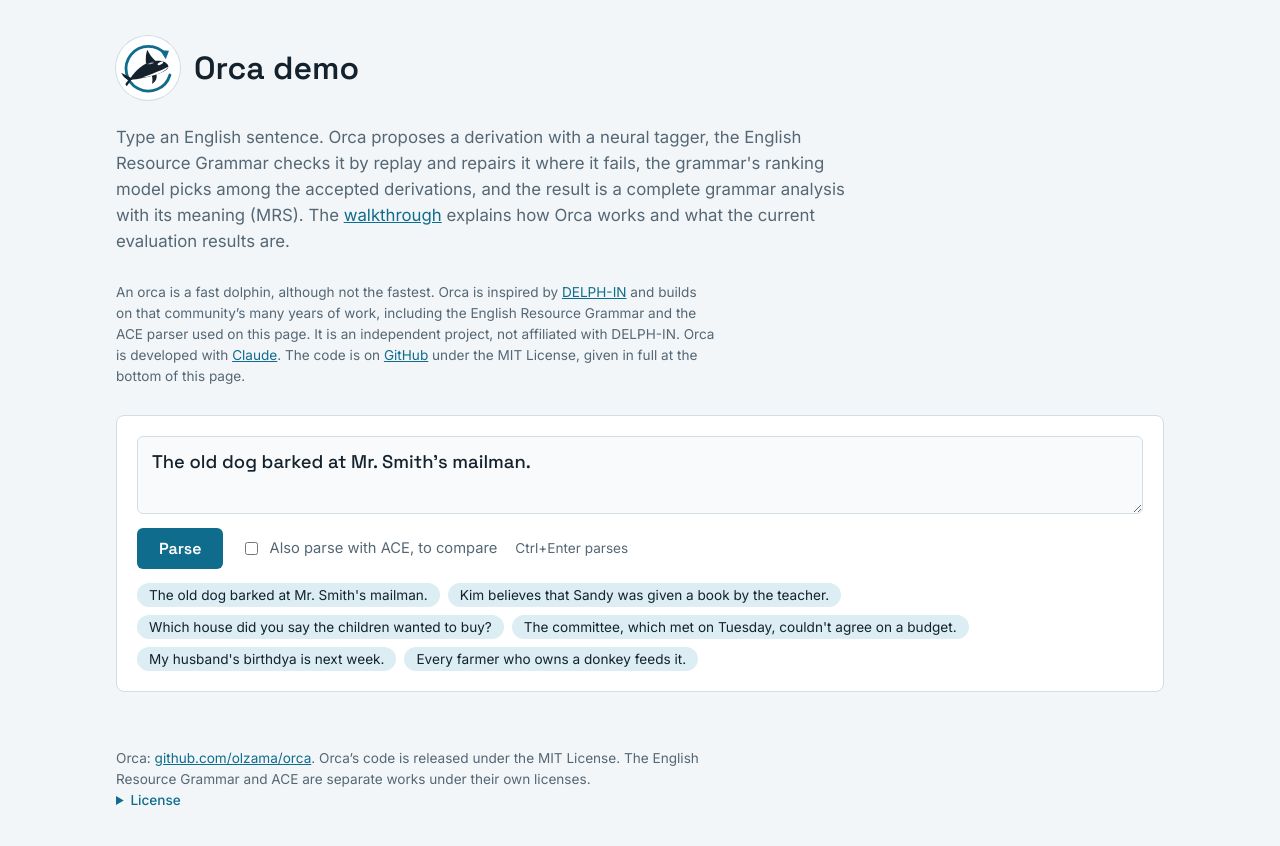
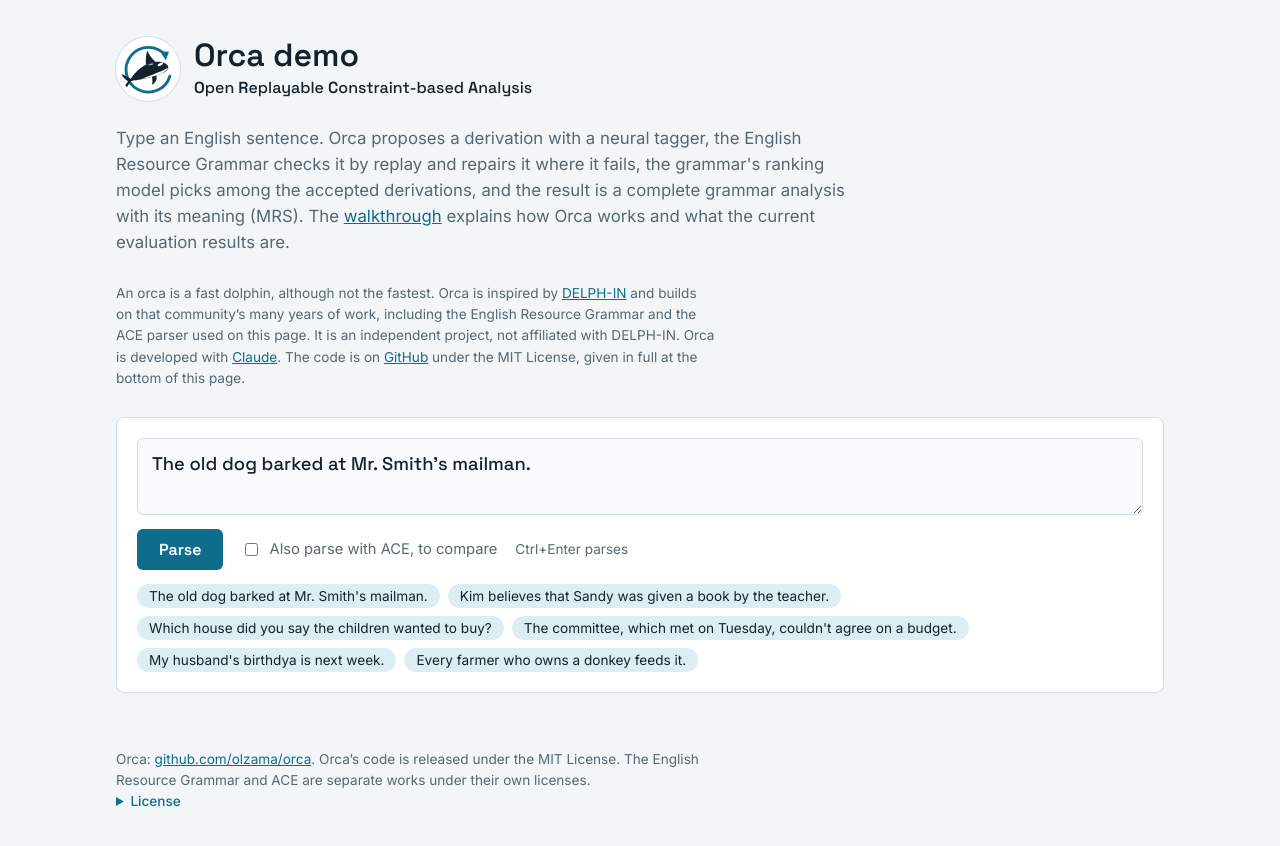
Before and after one commit to olzama/orca, a plain HTML site: page docs/demo/index.html in a window 1280 px wide. Drawn offline with Linux system fonts and the light colour scheme; no server answers.

Commit message:
Name: Open Replayable Constraint-based Analysis (demo page, README, walkthrough template)
Co-Authored-By: Claude Fable 5.2 <noreply@anthropic.com>
Claude-Session: https://claude.ai/code/session_01AKnFn3btPk4pjb9eUFGUdP

```diff
--- a/docs/demo/index.html
+++ b/docs/demo/index.html
@@ -162,7 +162,7 @@ details.frag summary .small { margin-left: 6px; }
 <body>
 <div class="wrap">
   <header class="panel" style="background:transparent;border:0;padding:0">
-    <div style="display:flex;align-items:center;gap:14px;margin-bottom:10px"><svg width="64" height="64" style="flex:none;background:#fff;border-radius:50%;padding:4px;box-shadow:0 0 0 1px var(--line)" xmlns="http://www.w3.org/2000/svg" viewBox="0 0 240 240" role="img" aria-label="Orca logo: an orca inside a replay arrow"><path d="M 196 62 A 96 96 0 1 0 214 150" fill="none" stroke="#0f6c8c" stroke-width="12" stroke-linecap="round"/><path d="M 172 44 L 210 46 L 196 82 Z" fill="#0f6c8c"/><g transform="rotate(-14 120 128)"><path d="M 44 146 L 6 112 C 10 134 20 150 44 154 Z" fill="#14222e"/><path d="M 44 148 L 4 184 C 6 164 18 152 44 146 Z" fill="#14222e"/><path d="M 34 150 C 62 118 112 92 160 98 C 190 102 210 118 208 134 C 206 146 186 154 150 156 C 110 158 70 158 34 150 Z" fill="#14222e"/><path d="M 118 100 C 122 76 128 58 138 44 C 142 64 150 84 160 98 Z" fill="#14222e"/><path d="M 150 152 C 152 172 140 186 122 190 C 130 176 130 164 130 154 Z" fill="#14222e"/><path d="M 207 136 C 198 148 176 154 150 156 C 122 157 100 156 84 154 C 120 150 170 146 207 136 Z" fill="#ffffff"/><ellipse cx="178" cy="114" rx="13" ry="5.5" transform="rotate(-12 178 114)" fill="#ffffff"/><path d="M 124 104 C 132 100 144 100 152 104 C 144 108 132 108 124 104 Z" fill="#9db0bd"/></g></svg><h1>Orca demo</h1></div>
+    <div style="display:flex;align-items:center;gap:14px;margin-bottom:10px"><svg width="64" height="64" style="flex:none;background:#fff;border-radius:50%;padding:4px;box-shadow:0 0 0 1px var(--line)" xmlns="http://www.w3.org/2000/svg" viewBox="0 0 240 240" role="img" aria-label="Orca logo: an orca inside a replay arrow"><path d="M 196 62 A 96 96 0 1 0 214 150" fill="none" stroke="#0f6c8c" stroke-width="12" stroke-linecap="round"/><path d="M 172 44 L 210 46 L 196 82 Z" fill="#0f6c8c"/><g transform="rotate(-14 120 128)"><path d="M 44 146 L 6 112 C 10 134 20 150 44 154 Z" fill="#14222e"/><path d="M 44 148 L 4 184 C 6 164 18 152 44 146 Z" fill="#14222e"/><path d="M 34 150 C 62 118 112 92 160 98 C 190 102 210 118 208 134 C 206 146 186 154 150 156 C 110 158 70 158 34 150 Z" fill="#14222e"/><path d="M 118 100 C 122 76 128 58 138 44 C 142 64 150 84 160 98 Z" fill="#14222e"/><path d="M 150 152 C 152 172 140 186 122 190 C 130 176 130 164 130 154 Z" fill="#14222e"/><path d="M 207 136 C 198 148 176 154 150 156 C 122 157 100 156 84 154 C 120 150 170 146 207 136 Z" fill="#ffffff"/><ellipse cx="178" cy="114" rx="13" ry="5.5" transform="rotate(-12 178 114)" fill="#ffffff"/><path d="M 124 104 C 132 100 144 100 152 104 C 144 108 132 108 124 104 Z" fill="#9db0bd"/></g></svg><div><h1>Orca demo</h1><p style="font-family:var(--display);font-weight:500;margin-top:2px"><b>O</b>pen <b>R</b>eplayable <b>C</b>onstraint-based <b>A</b>nalysis</p></div></div>
     <p class="lede">Type an English sentence. Orca proposes a derivation with a neural tagger, the English Resource Grammar checks it by replay and repairs it where it fails, the grammar's ranking model picks among the accepted derivations, and the result is a complete grammar analysis with its meaning (MRS). The <a href="https://claude.ai/artifact/Vw5SDykPm9VX9zk8VptTLL">walkthrough</a> explains how Orca works and what the current evaluation results are.</p>
     <p class="small" id="about"></p>
     <p class="small">An orca is a fast dolphin, although not the fastest. Orca is inspired by <a href="https://delph-in.github.io/docs/">DELPH-IN</a> and builds on that community’s many years of work, including the English Resource Grammar and the ACE parser used on this page. It is an independent project, not affiliated with DELPH-IN. Orca is developed with <a href="https://www.anthropic.com/claude">Claude</a>. The code is on <a href="https://github.com/olzama/orca">GitHub</a> under the MIT License, given in full at the bottom of this page.</p>
```
Also changed, not shown: docs/walkthrough/template.html (+1 -1 lines), 1 other file.
